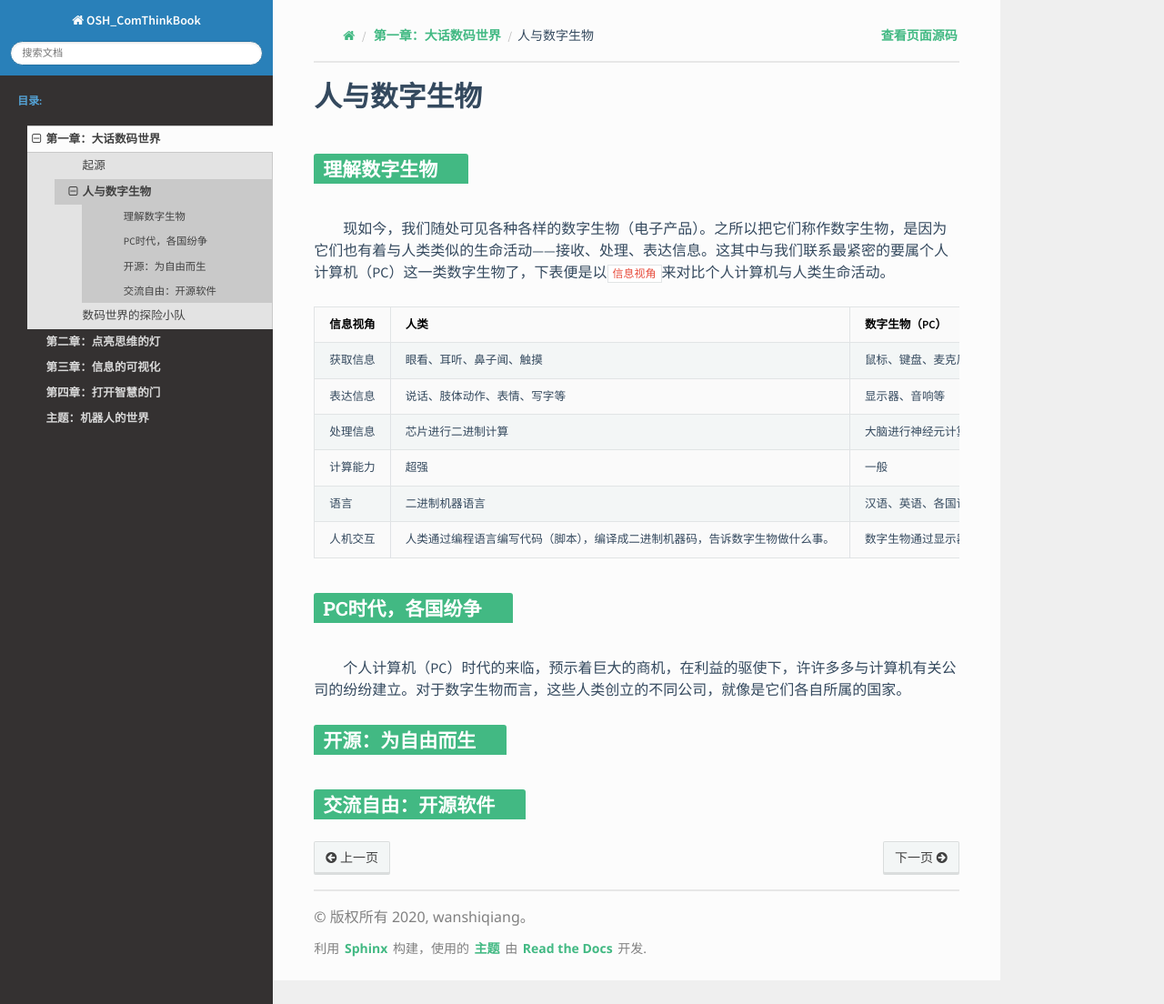
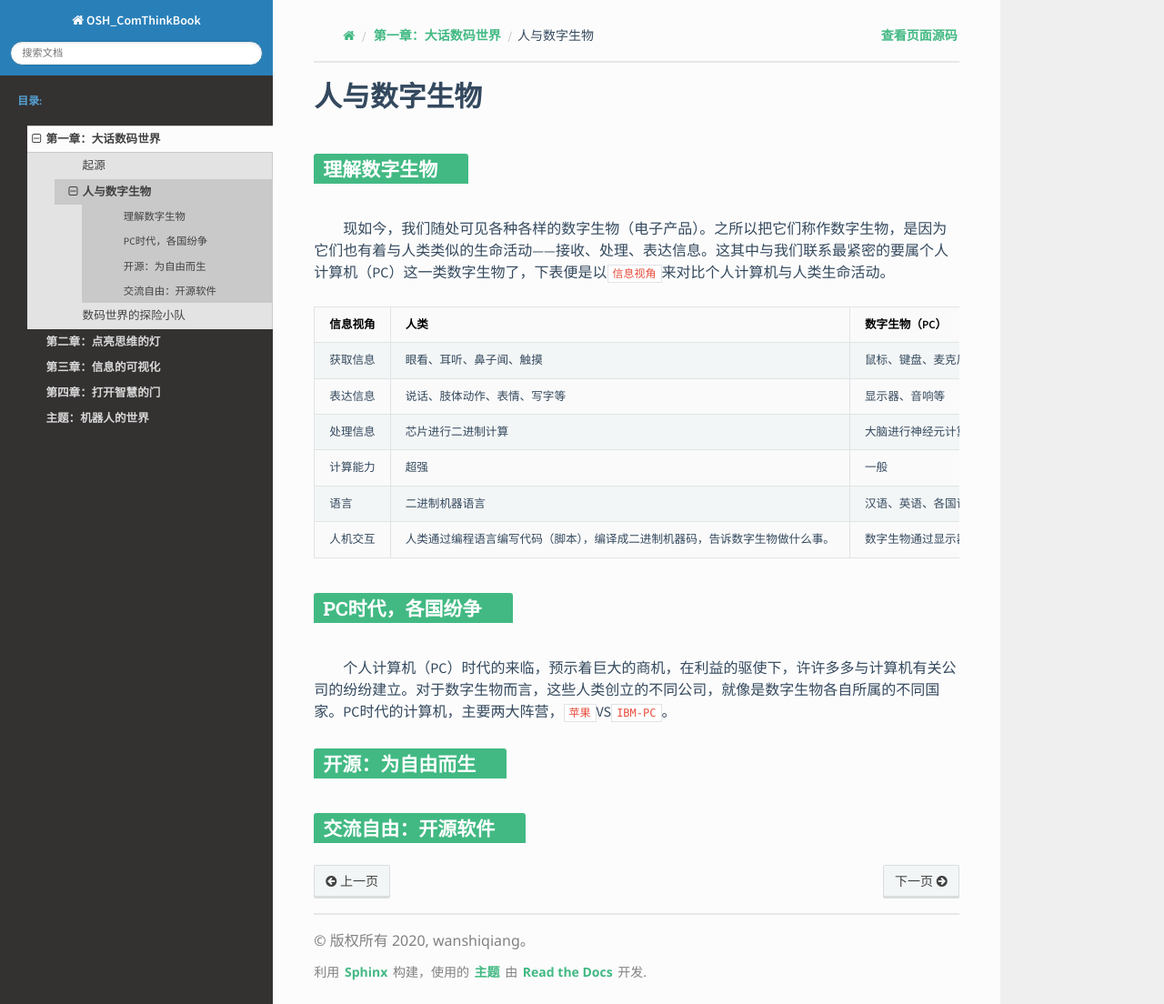
Before and after one commit to wanshiqiang/OSH_ComThinkBook, a Sphinx documentation site: the page built from source/bookChapters/part1/part1_2.md, in a window 1280 px wide and 1104 px high. Shown: the whole window at 91% size. Built offline with Sphinx 7.4.7 and the Read the Docs theme 2.0.0, drawn with Linux system fonts in a browser that asks for light colours; a script that is not in the unit is left out.

Commit message:
增加1_2人与数字生物章节，少量修改

```diff
--- a/source/bookChapters/part1/part1_2.md
+++ b/source/bookChapters/part1/part1_2.md
@@ -14,7 +14,7 @@
 
 
 ## PC时代，各国纷争
-&emsp;&emsp;个人计算机（PC）时代的来临，预示着巨大的商机，在利益的驱使下，许许多多与计算机有关公司的纷纷建立。对于数字生物而言，这些人类创立的不同公司，就像是它们各自所属的国家。
+&emsp;&emsp;个人计算机（PC）时代的来临，预示着巨大的商机，在利益的驱使下，许许多多与计算机有关公司的纷纷建立。对于数字生物而言，这些人类创立的不同公司，就像是数字生物各自所属的不同国家。PC时代的计算机，主要两大阵营，`苹果`VS`IBM-PC`。
 
 ## 开源：为自由而生
 
```
